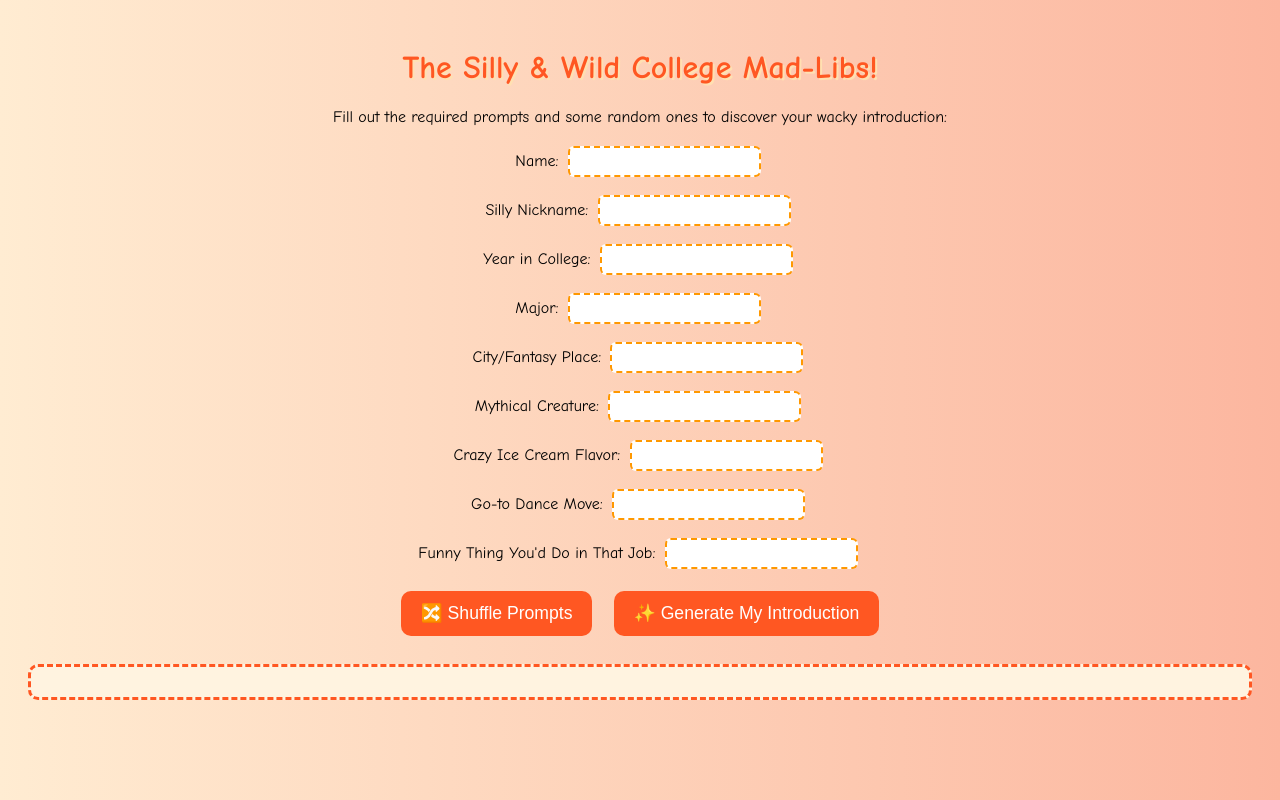
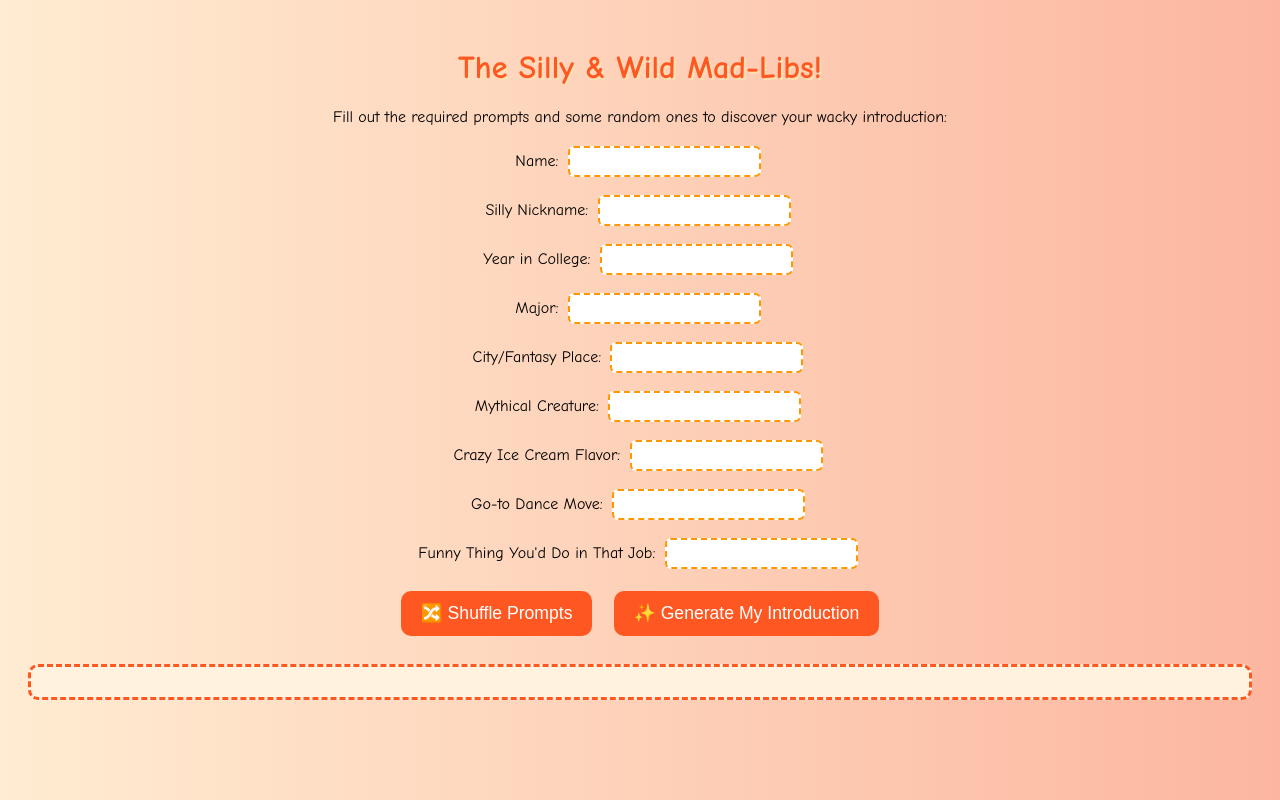
Before and after one commit to siyer-2023/Silly-madlibs, a plain HTML site: page index.html in a window 1280 px wide. Drawn offline with Linux system fonts and the light colour scheme.

Commit message:
index_up2.html

```diff
--- a/index.html
+++ b/index.html
@@ -2,10 +2,10 @@
 <html lang="en">
 <head>
   <meta charset="UTF-8">
-  <title>Silly & Wild College Mad-Libs!</title>
+  <title>Silly & Wild Mad-Libs!</title>
   <style>
     body {
-      font-family: 'Comic Sans MS', cursive, sans-serif;
+      font-family: 'Comic Sans MS', sans-serif;
       background: linear-gradient(to right, #ffecd2, #fcb69f);
       text-align: center;
       padding: 20px;
@@ -45,7 +45,7 @@
   </style>
 </head>
 <body>
-  <h1>The Silly & Wild College Mad-Libs!</h1>
+  <h1>The Silly & Wild Mad-Libs!</h1>
   <p>Fill out the required prompts and some random ones to discover your wacky introduction:</p>
 
   <form id="madlibsForm"></form>
```
